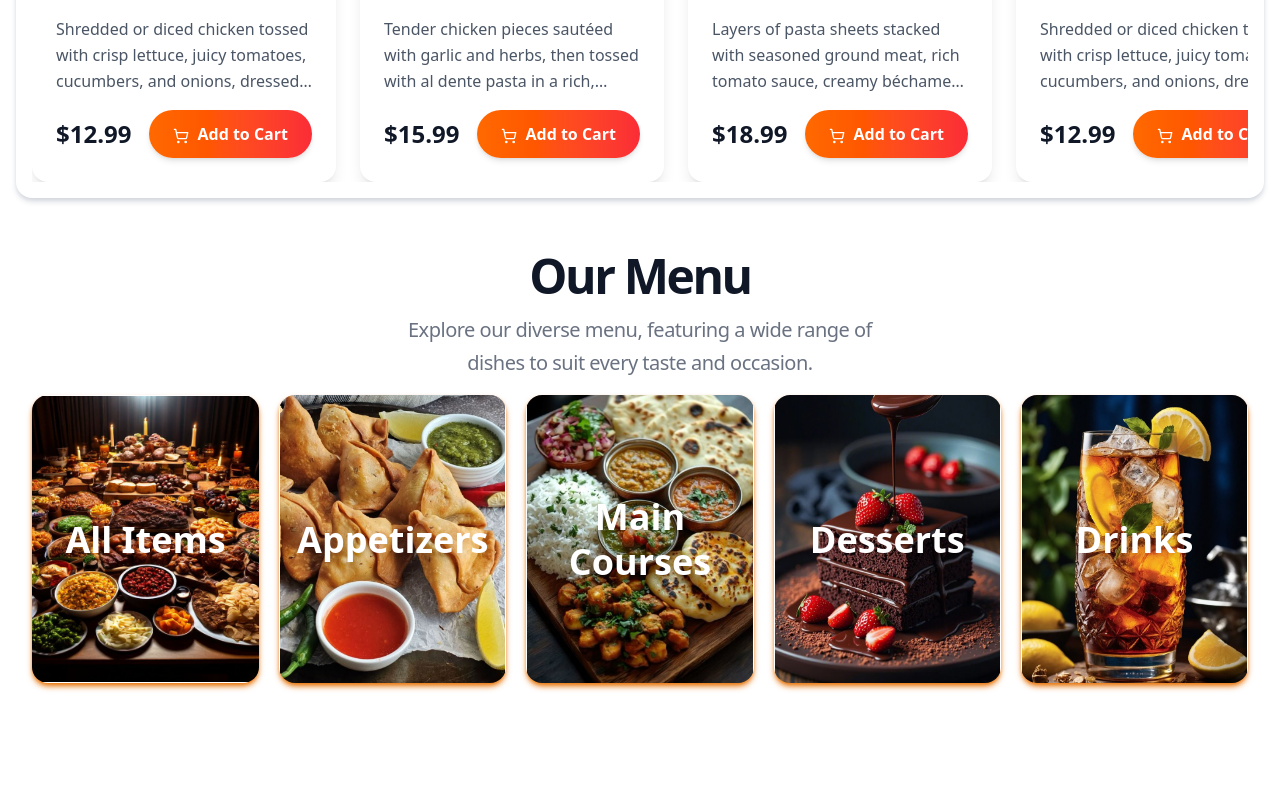
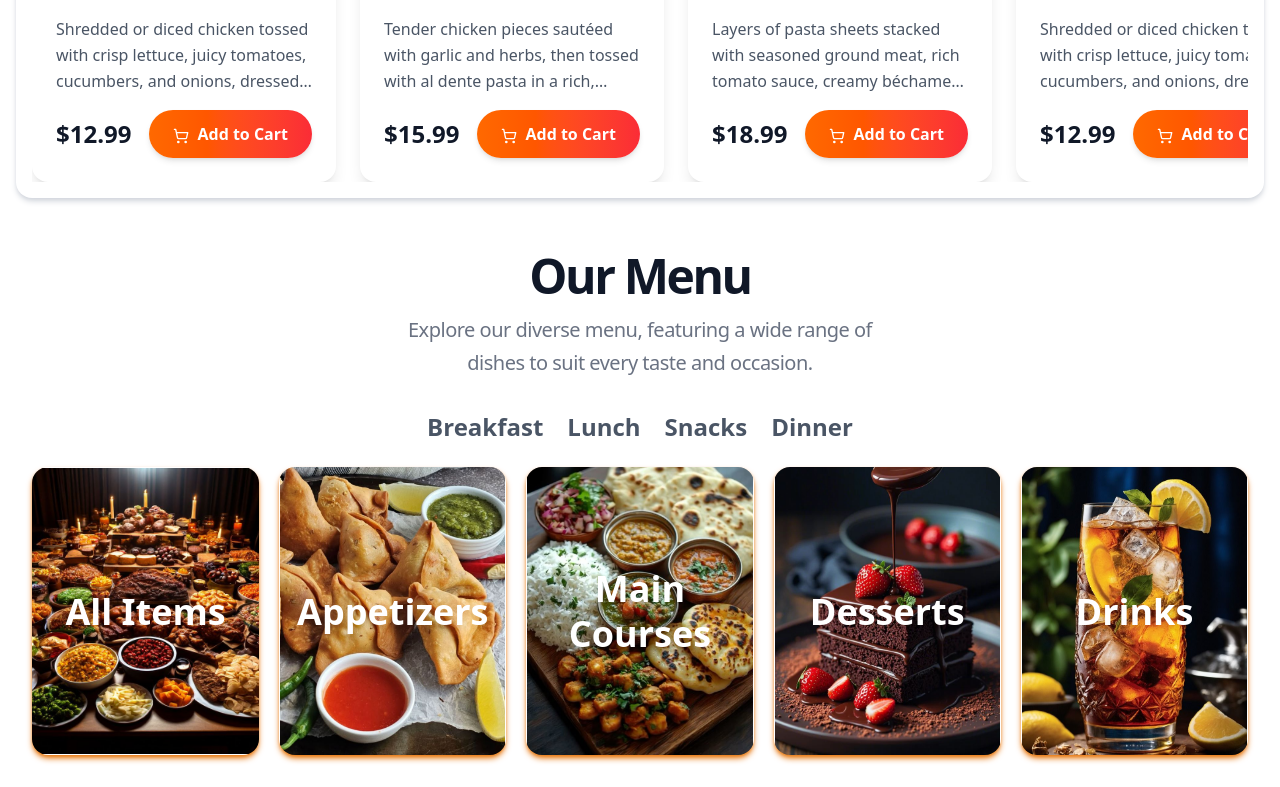
Before and after one commit to Samhith06/Foodman2.0, a React (Vite) app: page /main in a window 1280 px wide. Shown: the part 1164-1951 px from the top of the page. Before the commit the page ends 1879 px from the top, so only its background shows below. Built offline with nearby package versions, Linux system fonts and the light colour scheme.

Commit message:
Add the food timings

```diff
--- a/src/pages/MainPage/index.jsx
+++ b/src/pages/MainPage/index.jsx
@@ -94,6 +94,12 @@ export const MainPage = () => {
             every taste and occasion.
           </p>
         </div>
+        <div className="flex items-center justify-center gap-6 text-gray-600 font-semibold mt-8 mb-4 text-lg sm:text-xl lg:text-2xl cursor-pointer">
+          <button>Breakfast</button>
+          <button>Lunch</button>
+          <button>Snacks</button>
+          <button>Dinner</button>
+        </div>
         <div className="flex items-center justify-center gap-5 p-4 m-4 mt-2 pt-2">
           <Menu
             food={all}
```
